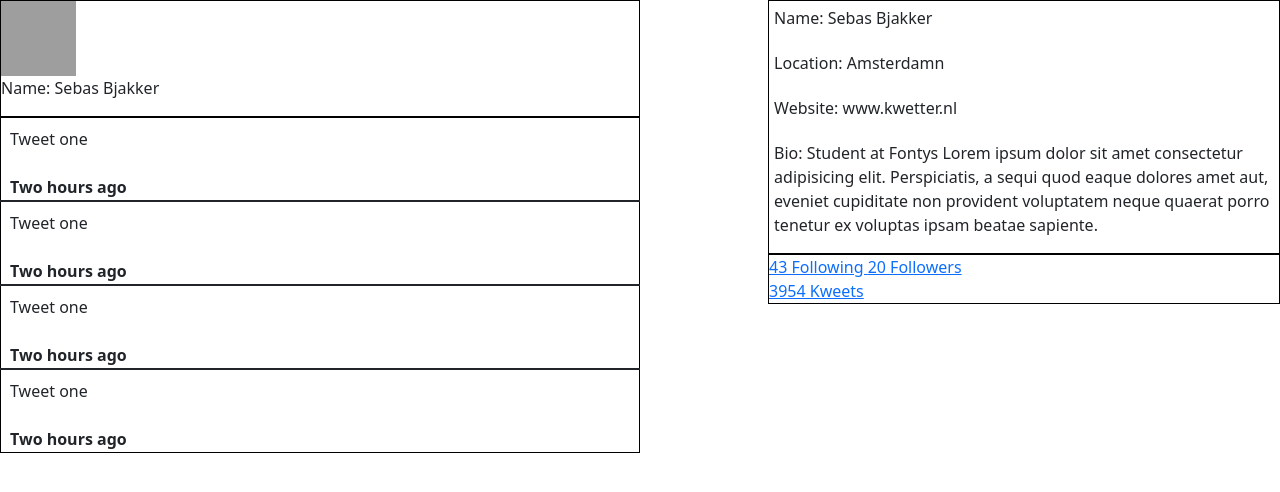
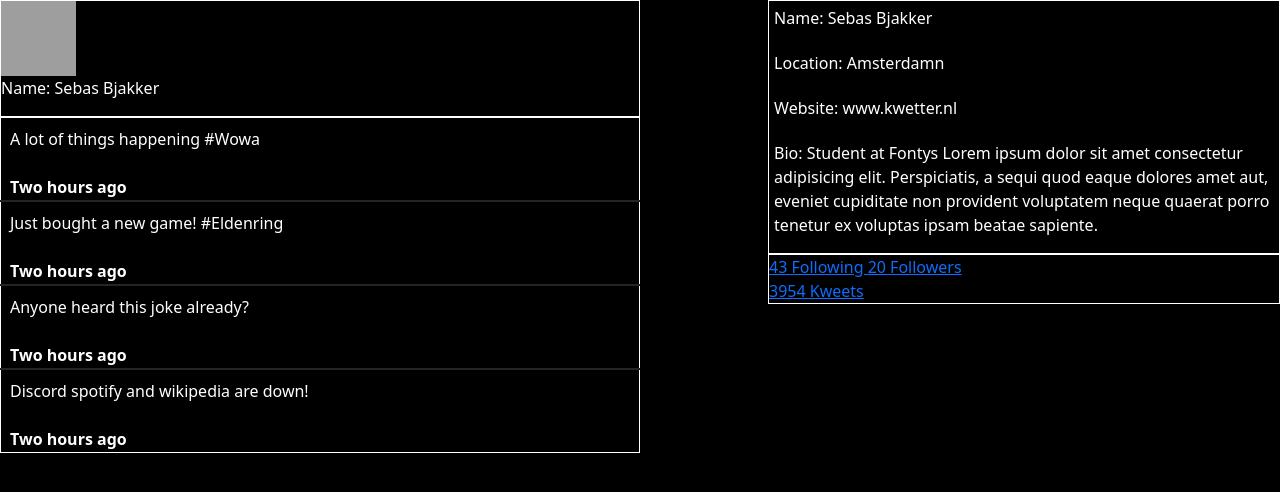
Before and after one commit to Kwetter-Fontys/Kwetter-frontend, an Angular app in the folder kwetter/: page /profile in a window 1280 px wide. Shown: the top 492 px of the page. Built offline with nearby package versions, Linux system fonts and the light colour scheme; grey boxes are pictures that could not be loaded.

Commit message:
Added basic styling

```diff
--- a/kwetter/src/app/profile-page/profile-page.component.css
+++ b/kwetter/src/app/profile-page/profile-page.component.css
@@ -1,7 +1,7 @@
 .profile
 {
     float: left;
-    border: 1px solid black;
+    border: 1px solid white;
 }
 .profileDetails
 {
@@ -10,7 +10,7 @@
 .details
 {
     width: 80%;
-    border: 1px solid black;
+    border: 1px solid white;
     float: right;
 }
 .details p
@@ -30,9 +30,13 @@
 }
 .tweets td
 {
-    border: 1px solid black;
+    border: 1px solid white;
 }
 .followers
 {
     float: right;
 }
+b, p
+{
+    color: white !important;
+}
--- a/kwetter/src/app/profile-page/profile-page.component.html
+++ b/kwetter/src/app/profile-page/profile-page.component.html
@@ -15,25 +15,25 @@
     <table class="table">
         <tr>
             <td>
-                <p>Tweet one</p>
+                <p>A lot of things happening #Wowa</p>
                 <b>Two hours ago</b>
             </td>
         </tr>
         <tr>
             <td>
-                <p>Tweet one</p>
+                <p>Just bought a new game! #Eldenring</p>
                 <b>Two hours ago</b>
             </td>
         </tr>
         <tr>
             <td>
-                <p>Tweet one</p>
+                <p>Anyone heard this joke already?</p>
                 <b>Two hours ago</b>
             </td>
         </tr>
         <tr>
             <td>
-                <p>Tweet one</p>
+                <p>Discord spotify and wikipedia are down!</p>
                 <b>Two hours ago</b>
             </td>
         </tr>
--- a/kwetter/src/styles.css
+++ b/kwetter/src/styles.css
@@ -1,2 +1,8 @@
 /* You can add global styles to this file, and also import other style files */
-@import "~bootstrap/dist/css/bootstrap.css"
+@import "~bootstrap/dist/css/bootstrap.css";
+
+body
+{
+    background-color: black !important;
+    color: white;
+}
```
